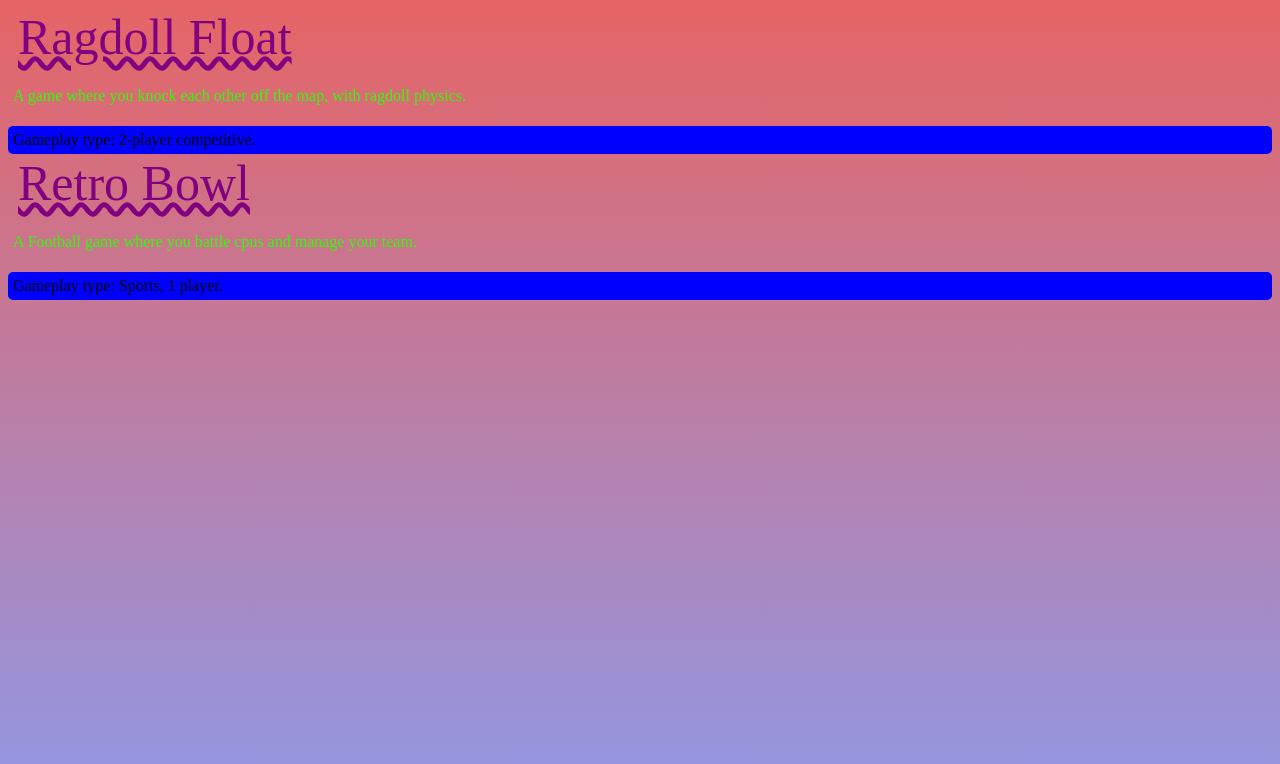
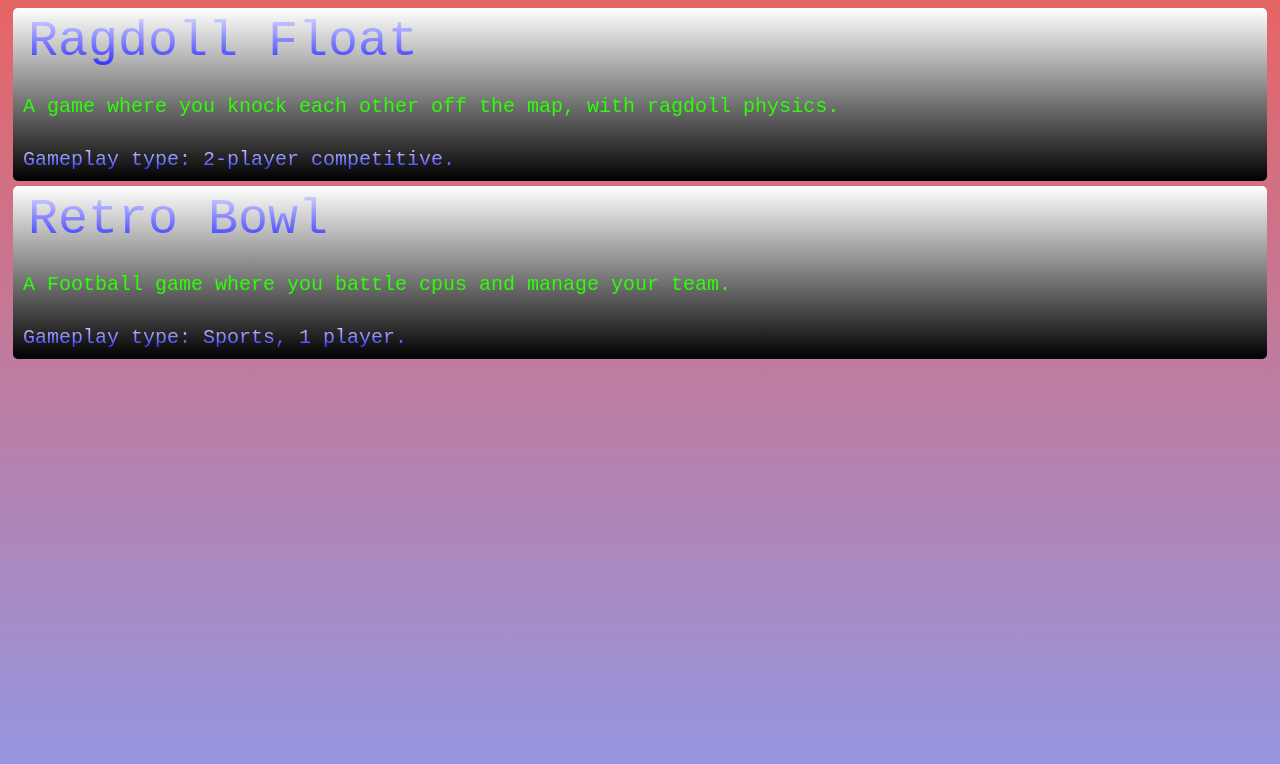
Before and after one commit to easy-123456789/freeopensourcegames, a plain HTML site: page index.html in a window 1280 px wide. Drawn offline with Linux system fonts and the light colour scheme.

Commit message:
Better GUI

```diff
--- a/index.html
+++ b/index.html
@@ -2,10 +2,28 @@
   <head>
     <title>Unblocked Games Menu - Created By easy-123456789 on github - Enjoy!</title>
     <style>
+      div {
+        background: linear-gradient(white, black);
+        margin: 5px;
+        padding: 5px;
+        border-radius: 5px;
+      }
+      div :not(.description) {
+        background: linear-gradient(white, blue);
+        background-clip: text;
+        -webkit-background-clip: text;
+        -webkit-text-fill-color: transparent;
+      }
+      div {
+        font: 20px 'DM Mono', 'Courier New', monospace;
+      }
       .gamelink {
         text-decoration: wavy underline;
         border-radius: 10px;
-        color: purple;
+        background: linear-gradient(black, blue);
+        background-clip: text;
+        -webkit-background-clip: text;
+        -webkit-text-fill-color: transparent;
         padding: 10px;
         font-size: 50px;
       }
```
